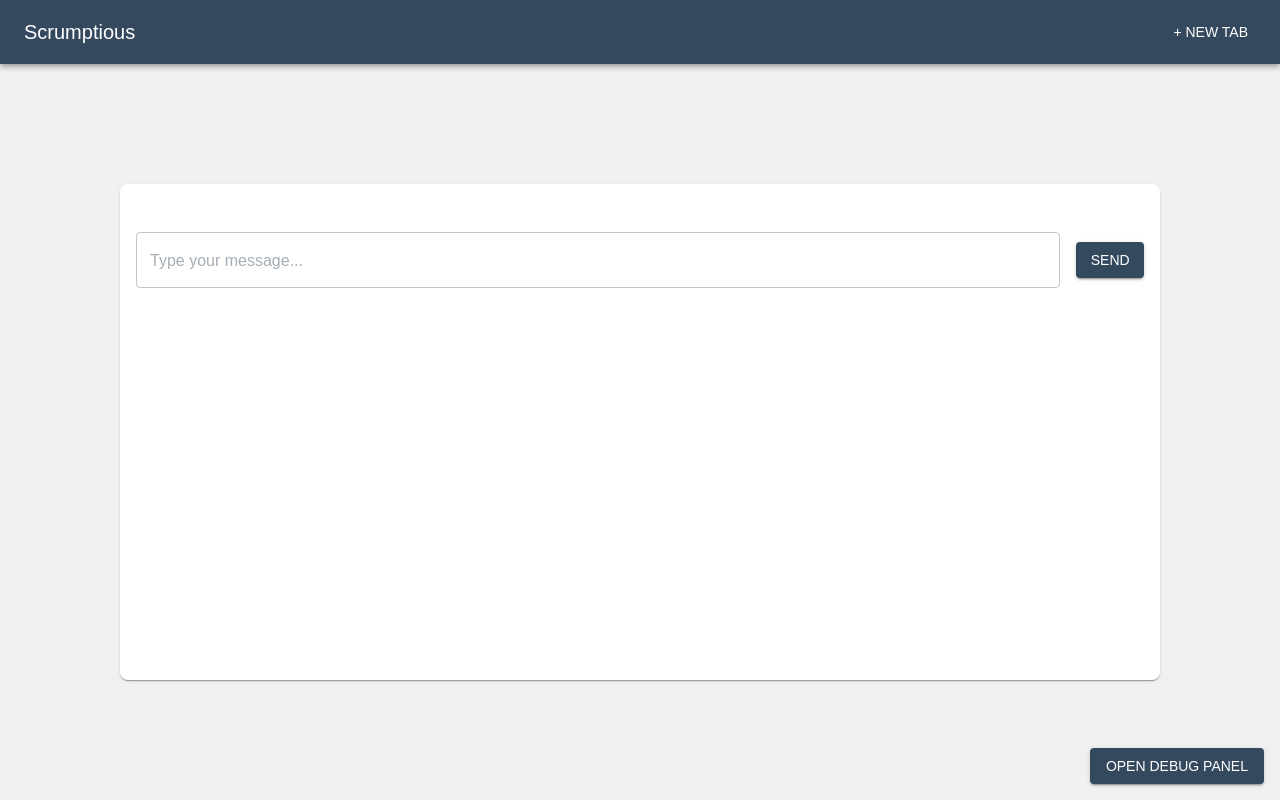
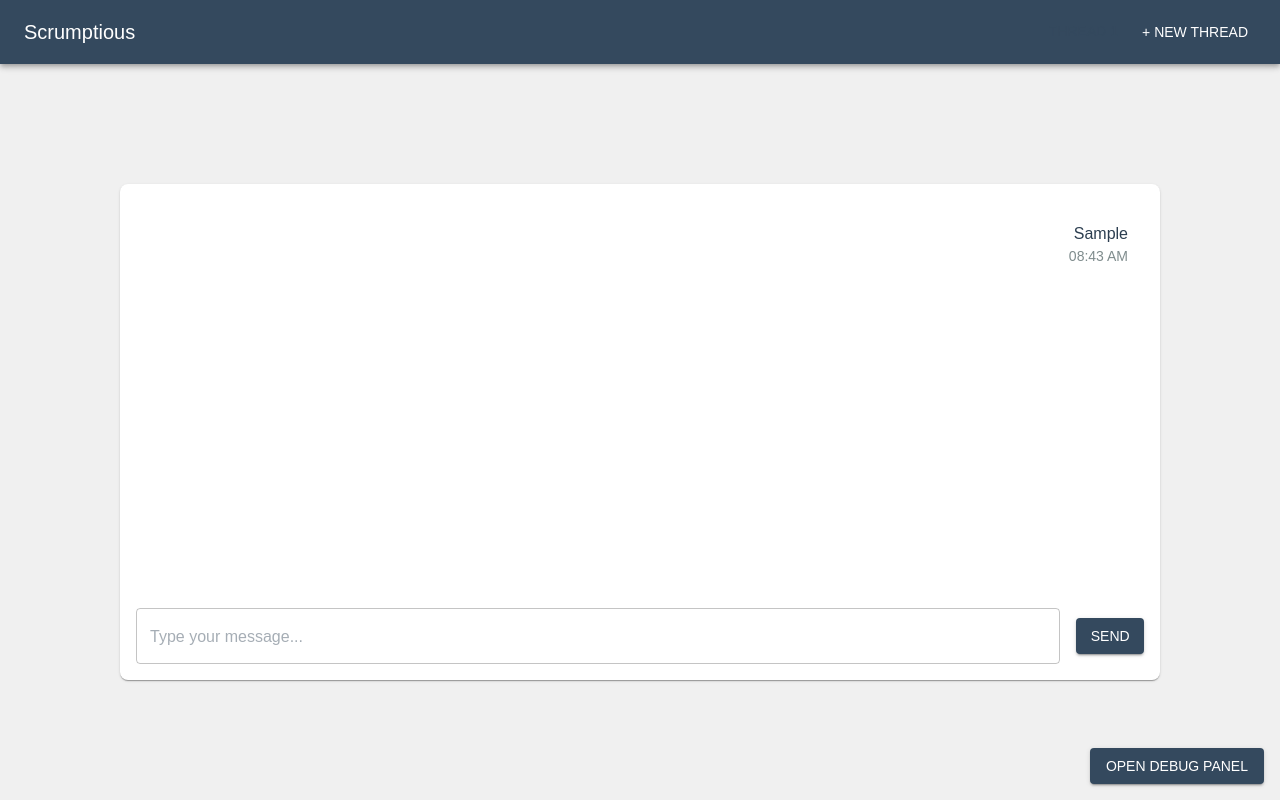
Before and after one commit to devinsuy/Enterprise-RAG, a React (Create React App) app in the folder application/web-app/: page / in a window 1280 px wide. Both pictures are taken after typing "Sample" into the empty fields and a click on the button "SEND". Built offline with nearby package versions, Linux system fonts and the light colour scheme; no server answers.

Commit message:
Add bindings for chat interface

```diff
--- a/application/web-app/src/components/AppBar.tsx
+++ b/application/web-app/src/components/AppBar.tsx
@@ -6,17 +6,17 @@ export const AppBar: React.FC = () => {
   const { tabs, activeTab, addTab, switchTab } = useChat()
 
   return (
-    <MuiAppBar position="static">
+    <MuiAppBar position="sticky">
       <Toolbar>
         <Typography variant="h6" sx={{ flexGrow: 1 }}>
             Scrumptious
         </Typography>
         <Tabs value={activeTab} onChange={(e, newValue) => { switchTab(newValue) }}>
           {tabs.map((tab) => (
-            <Tab key={tab.id} label={`Chat ${tab.id + 1}`} />
+            <Tab key={tab.id} label={`Thread ${tab.id + 1}`}/>
           ))}
           <Button color="inherit" onClick={addTab}>
-            + New Tab
+            + New Thread
           </Button>
         </Tabs>
       </Toolbar>
--- a/application/web-app/src/components/ChatContainer.tsx
+++ b/application/web-app/src/components/ChatContainer.tsx
@@ -4,7 +4,7 @@ import { MessageList } from './MessageList'
 import { MessageInput } from './MessageInput'
 
 export const ChatContainer: React.FC = () => (
-  <Box sx={{ flexGrow: 1, display: 'flex', flexDirection: 'column', backgroundColor: '#fff', margin: 15, padding: 2, borderRadius: 2, boxShadow: 1 }}>
+  <Box sx={{ flexGrow: 1, display: 'flex', flexDirection: 'column', backgroundColor: '#fff', margin: 15, padding: 2, borderRadius: 2, boxShadow: 1, height: '100%', maxHeight: '80vh' }}>
     <MessageList />
     <MessageInput />
   </Box>
--- a/application/web-app/src/components/MessageInput.tsx
+++ b/application/web-app/src/components/MessageInput.tsx
@@ -1,6 +1,6 @@
 import React, { useState } from 'react'
 import { Box, TextField, Button } from '@mui/material'
-import { useChat } from 'hooks/useChat'
+import { useChat } from '../hooks/useChat'
 
 export const MessageInput: React.FC = () => {
   const [input, setInput] = useState('')
--- a/application/web-app/src/components/MessageList.tsx
+++ b/application/web-app/src/components/MessageList.tsx
@@ -1,15 +1,39 @@
 import React from 'react'
-import { List, ListItem, ListItemText } from '@mui/material'
+import { List, ListItem, ListItemText, styled } from '@mui/material'
 import { useChat } from '../hooks/useChat'
+
+// const ChatBubble = styled(ListItemText)(({ theme }) => ({
+//   backgroundColor: '#e0f7fa', // Light cyan background
+//   borderRadius: '15px', // Rounded corners
+//   padding: '5px 15px', // Padding for the text
+//   //   margin: '10px 0', // Margin for spacing between bubbles
+//   maxWidth: '30%', // Maximum width of the bubble
+//   wordWrap: 'break-word', // Ensure long words break to the next line
+//   alignSelf: 'flex-start', // Align bubbles to the start (left)
+//   // Optional: Add a shadow for a more elevated look
+//   boxShadow: '0px 1px 5px rgba(0, 0, 0, 0.1)',
+// }))
+
+// interface ChatListItemProps {
+//   primary: string
+//   secondary?: string
+//   className?: string
+// }
+
+// const ChatListItem = ({ primary, secondary, className }: ChatListItemProps) => (
+//     <ListItem>
+//         <ChatBubble primary={primary} secondary={secondary} className={className}/>
+//     </ListItem>
+// )
 
 export const MessageList: React.FC = () => {
   const { tabs, activeTab } = useChat()
 
   return (
-    <List>
-      {tabs[activeTab].messages.map((msg, index) => (
-        <ListItem key={index} alignItems="flex-start">
-          <ListItemText primary={msg.text} secondary={msg.timestamp} />
+    <List sx={{ flexGrow: 1, overflowY: 'auto' }}>
+      {tabs[activeTab].messages.map((msg, i) => (
+        <ListItem key={i} alignItems="flex-start" className={msg.user === 'LLM' ? 'llm-message-container' : 'user-message-container'}>
+          <ListItemText primary={msg.text} secondary={msg.timestamp} className={msg.user === 'LLM' ? 'llm-message' : 'user-message'}/>
         </ListItem>
       ))}
     </List>
--- a/application/web-app/src/hooks/useChat.ts
+++ /dev/null
@@ -1,38 +0,0 @@
-import { useState } from 'react'
-import { type ChatMessage } from 'types'
-
-interface ChatTab {
-  id: number
-  messages: ChatMessage[]
-}
-
-export const useChat = () => {
-  const [tabs, setTabs] = useState<ChatTab[]>([{ id: 0, messages: [] }])
-  const [activeTab, setActiveTab] = useState(0)
-
-  const sendMessage = (text: string) => {
-    const newMessage: ChatMessage = { user: 'User', text, timestamp: new Date().toLocaleTimeString() }
-    setTabs(tabs.map(tab =>
-      tab.id === activeTab ? { ...tab, messages: [...tab.messages, newMessage] } : tab
-    ))
-    // Simulate API call
-    setTimeout(() => {
-      const responseMessage: ChatMessage = { user: 'LLM', text: 'Response from LLM', timestamp: new Date().toLocaleTimeString() }
-      setTabs(tabs =>
-        tabs.map(tab =>
-          tab.id === activeTab ? { ...tab, messages: [...tab.messages, responseMessage] } : tab
-        )
-      )
-    }, 1000)
-  }
-
-  const addTab = () => {
-    setTabs([...tabs, { id: tabs.length, messages: [] }])
-  }
-
-  const switchTab = (id: number) => {
-    setActiveTab(id)
-  }
-
-  return { tabs, activeTab, sendMessage, addTab, switchTab }
-}
--- /dev/null
+++ b/application/web-app/src/hooks/useChat.tsx
@@ -0,0 +1,93 @@
+import React, { createContext, useContext, useState, type ReactNode, type FC } from 'react'
+import { type ChatHistoryResponse, type LLMMessage, type ChatMessage } from '../types'
+import axios from 'axios'
+import { API_ENDPOINTS } from 'config'
+
+interface ChatTab {
+  id: number
+  messages: ChatMessage[]
+}
+
+interface ChatContextType {
+  tabs: ChatTab[]
+  activeTab: number
+  sendMessage: (text: string) => void
+  addTab: () => void
+  switchTab: (id: number) => void
+}
+
+const ChatContext = createContext<ChatContextType | undefined>(undefined)
+
+interface ChatProviderProps {
+  children: ReactNode
+}
+
+const getTimeStr = () => new Date().toLocaleTimeString([], { hour: '2-digit', minute: '2-digit' })
+
+export const ChatProvider: FC<ChatProviderProps> = ({ children }) => {
+  const [tabs, setTabs] = useState<ChatTab[]>([{ id: 0, messages: [] }])
+  const [chatHistory, setChatHistory] = useState<LLMMessage[]>([])
+  const [activeTab, setActiveTab] = useState(0)
+
+  const sendMessage = async (text: string) => {
+    const newMessage: ChatMessage = { user: 'User', text, timestamp: getTimeStr() }
+    setTabs(prevTabs =>
+      prevTabs.map(tab =>
+        tab.id === activeTab ? { ...tab, messages: [...tab.messages, newMessage] } : tab
+      )
+    )
+
+    try {
+      const response: ChatHistoryResponse = await axios.post(API_ENDPOINTS.chat, {
+        existing_chat_history: chatHistory,
+        prompt: text
+      })
+      console.log(JSON.stringify(response))
+      const { new_chat_history: newChatHistory, llm_response_text: llmResponseText } = response.data
+      setChatHistory(newChatHistory) // Update chat history state for subsequent requests
+
+      const llmMsg = { user: 'LLM', text: llmResponseText, timestamp: getTimeStr() }
+      setTabs(prevTabs =>
+        prevTabs.map(tab =>
+          tab.id === activeTab ? { ...tab, messages: [...tab.messages, llmMsg] } : tab
+        )
+      )
+    } catch (error) {
+      console.error('Error sending message:', error)
+    } finally {
+      // setLoading(false)
+    }
+
+    // Simulate API call
+    // setTimeout(() => {
+    //   const responseMessage: ChatMessage = { user: 'LLM', text: 'Response from LLM', timestamp: new Date().toLocaleTimeString() }
+    //   setTabs(prevTabs =>
+    //     prevTabs.map(tab =>
+    //       tab.id === activeTab ? { ...tab, messages: [...tab.messages, responseMessage] } : tab
+    //     )
+    //   )
+    // }, 1000)
+  }
+
+  const addTab = () => {
+    setTabs(prevTabs => [...prevTabs, { id: prevTabs.length, messages: [] }])
+  }
+
+  const switchTab = (id: number) => {
+    setActiveTab(id)
+  }
+
+  return (
+    <ChatContext.Provider value={{ tabs, activeTab, sendMessage, addTab, switchTab }}>
+      {children}
+    </ChatContext.Provider>
+  )
+}
+
+export const useChat = () => {
+  const context = useContext(ChatContext)
+  if (!context) {
+    throw new Error('useChat must be used within a ChatProvider')
+  }
+  return context
+}
--- a/application/web-app/src/index.css
+++ b/application/web-app/src/index.css
@@ -34,3 +34,20 @@ body {
   margin-left: 10px;
   cursor: pointer;
 }
+
+.user-message-container {
+}
+
+.llm-message-container {
+}
+
+
+.user-message {
+  justify-content: right;
+  text-align: right;
+}
+
+.llm-message {
+  text-align: left;
+
+}
--- a/application/web-app/src/index.tsx
+++ b/application/web-app/src/index.tsx
@@ -5,6 +5,7 @@ import App from './App'
 import reportWebVitals from './reportWebVitals'
 import theme from 'theme'
 import { ThemeProvider } from '@mui/material'
+import { ChatProvider } from 'hooks/useChat'
 
 const root = ReactDOM.createRoot(
   document.getElementById('root') as HTMLElement
@@ -12,7 +13,9 @@ const root = ReactDOM.createRoot(
 root.render(
   <React.StrictMode>
       <ThemeProvider theme={theme}>
-        <App />
+        <ChatProvider>
+          <App />
+        </ChatProvider>
       </ThemeProvider>
   </React.StrictMode>
 )
```
